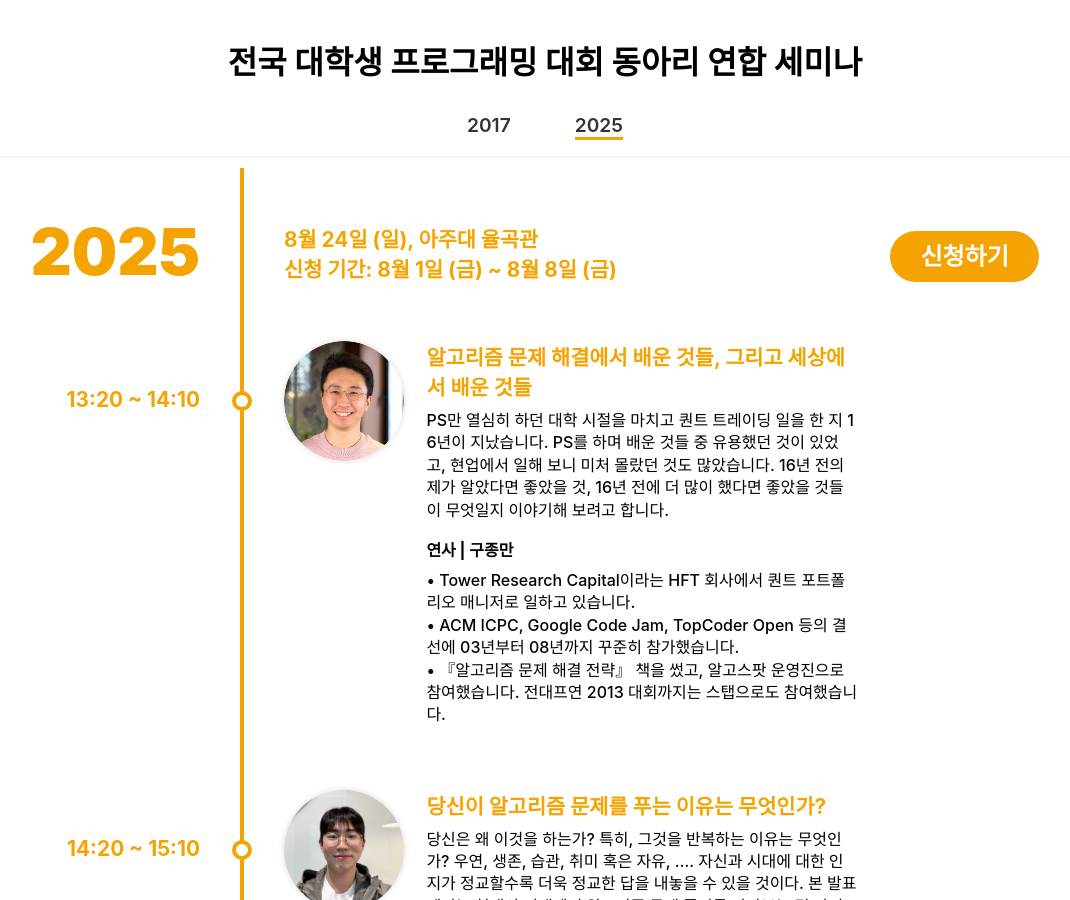
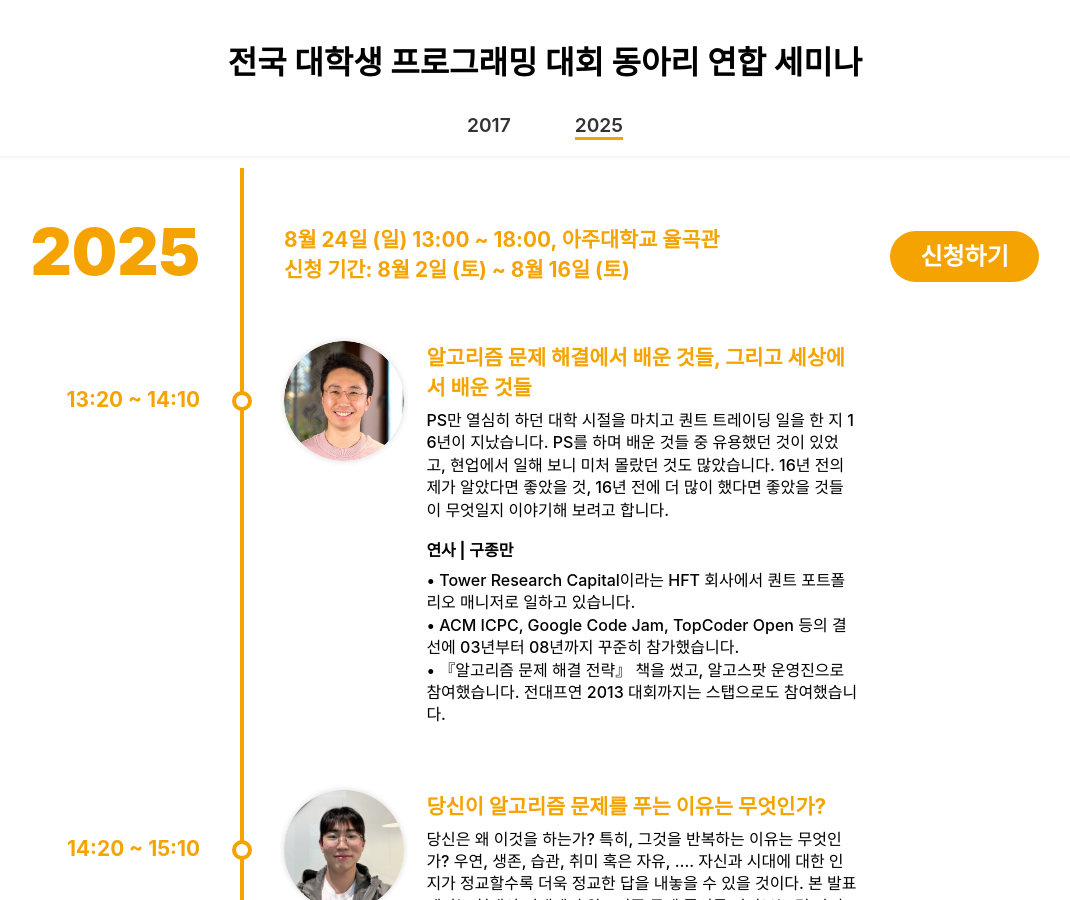
Before and after one commit to ucpcc/seminar, a Jekyll site: the page built from index.md, in a window 1280 px wide and 900 px high. Shown: the whole window, without its empty margins (95-1165 px from the left). Built offline with Jekyll 4.4.1, drawn with Linux system fonts in a browser that asks for light colours.

Commit message:
Update 2025 seminar schedule

```diff
--- a/Gemfile
+++ b/Gemfile
@@ -28,7 +28,7 @@ end
 gem "tzinfo-data", platforms: [:mingw, :mswin, :x64_mingw, :jruby]
 
 # Performance-booster for watching directories on Windows
-gem "wdm", "~> 0.1.0" if Gem.win_platform?
+gem "wdm", "~> 0.2.0" if Gem.win_platform?
 
 
 gem "jekyll", "~> 3.7"
--- a/_data/section.yml
+++ b/_data/section.yml
@@ -1,7 +1,7 @@
 # 연도 블록은 필요만큼 추가
 - year: 2025
-  schedule: "8월 24일 (일), 아주대 율곡관"
-  apply_period: "8월 1일 (금) ~ 8월 8일 (금)"
+  schedule: "8월 24일 (일) 13:00 ~ 18:00, 아주대학교 율곡관"
+  apply_period: "8월 2일 (토) ~ 8월 16일 (토)"
   apply_status: "open"          # open | closed
   apply_link: "https://forms.gle/hyczzGryjHFQ9k3Z8"
   section:
```
